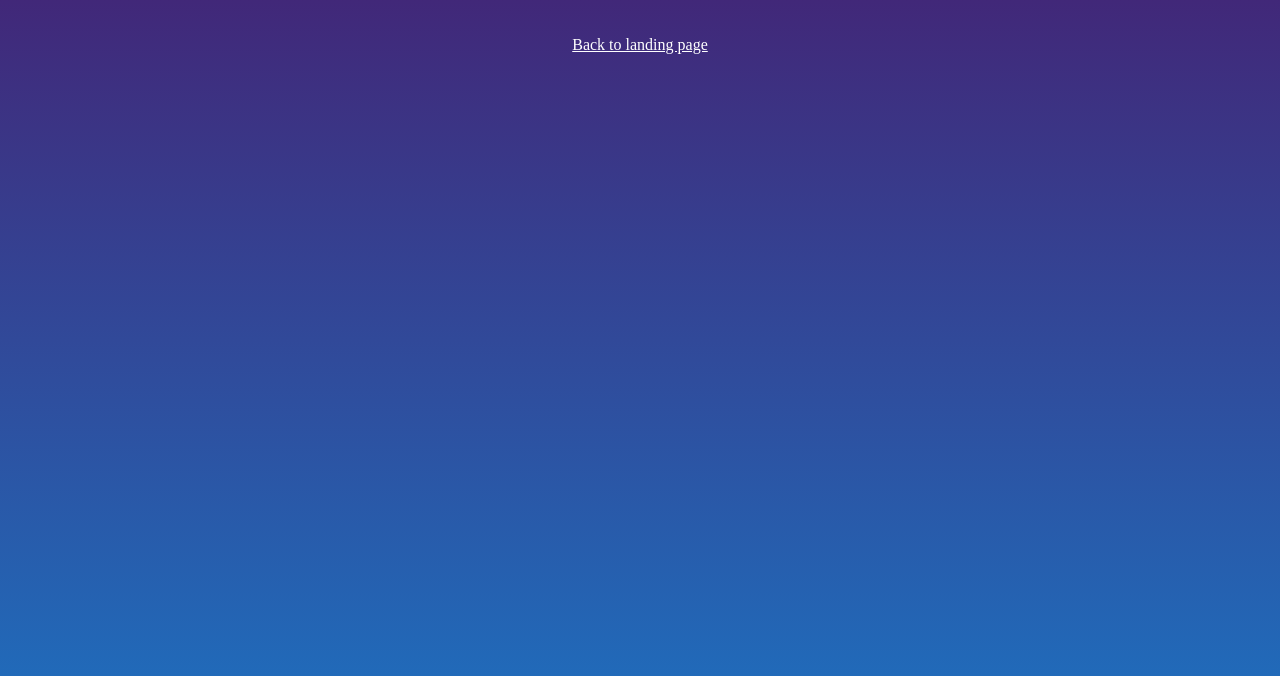
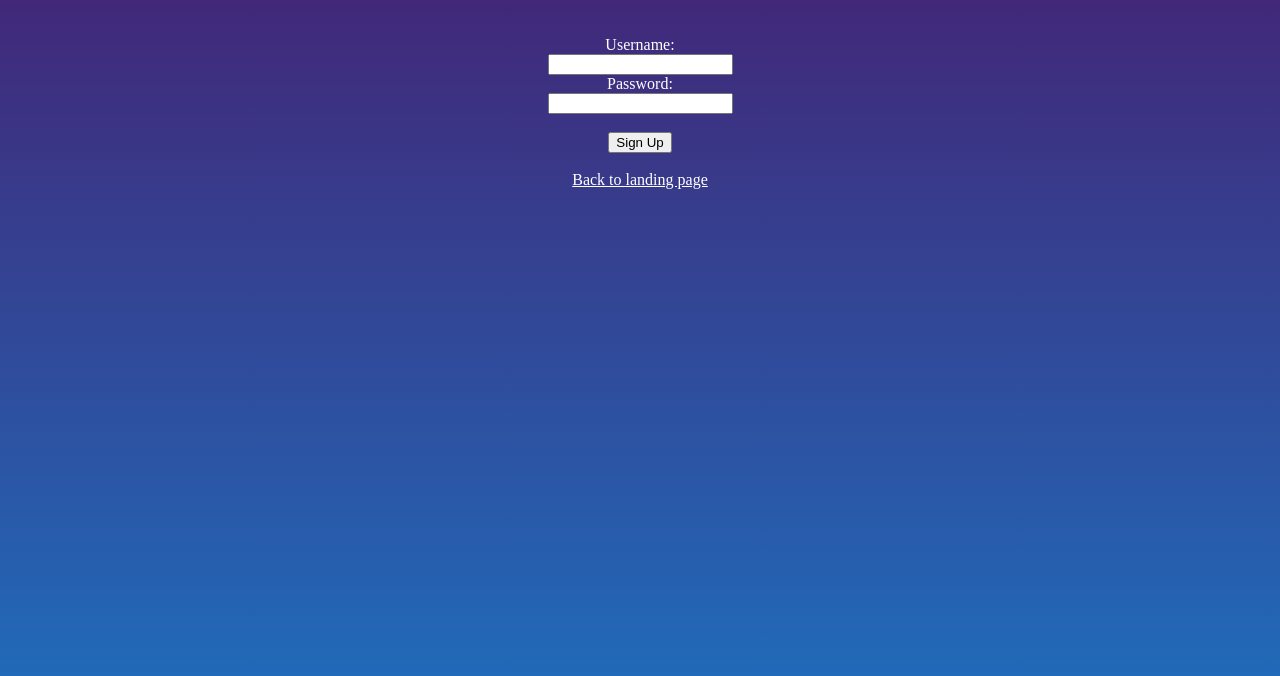
Before and after one commit to JamesB0010/KnightlyKnockout, a website: page public/HTML/sign-up.html in a window 1280 px wide. Shown: the part 40-716 px from the top of the page. Drawn offline with Linux system fonts and the light colour scheme.

Commit message:
Fleshed out the sign up and log in pages more

```diff
--- a/public/CSS/global-styles.css
+++ b/public/CSS/global-styles.css
@@ -10,6 +10,10 @@ body{
   background-image: linear-gradient(#432475, #1d72c1);
   background-repeat: no-repeat;
   text-align: center;
+}
+
+label{
+  color:white;
 }
 
 h1{
--- a/public/HTML/sign-up.html
+++ b/public/HTML/sign-up.html
@@ -10,6 +10,15 @@
   <div id = "backgroundDiv">
     <h1>Sign Up</h1>
     <br>
+    <!--Log in form from https://www.w3schools.com/html/tryit.asp?filename=tryhtml_form_submit-->
+    <form>
+      <label for="fname">Username:</label><br>
+      <input type="text" id="fname" name="fname" value=""><br>
+      <label for="lname">Password:</label><br>
+      <input type="password" id="lname" name="lname" value=""><br><br>
+      <input type="submit" value="Sign Up">
+    </form>
+    <br>
     <a href="./index.html">Back to landing page</a>
   </div>
 </body>
```
Also changed, not shown: public/HTML/log-in.html (+9 -0 lines).
